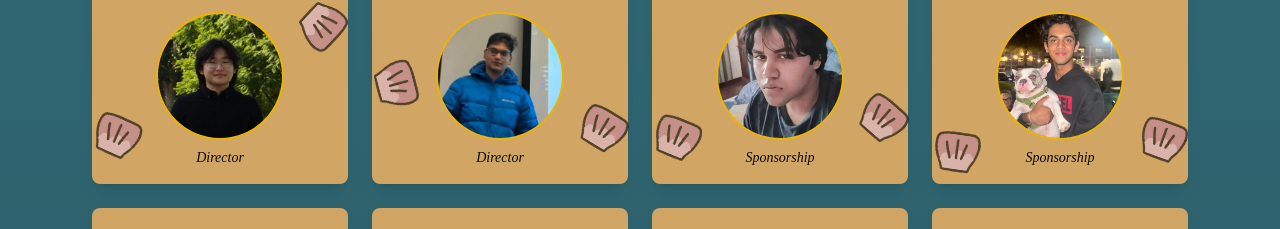
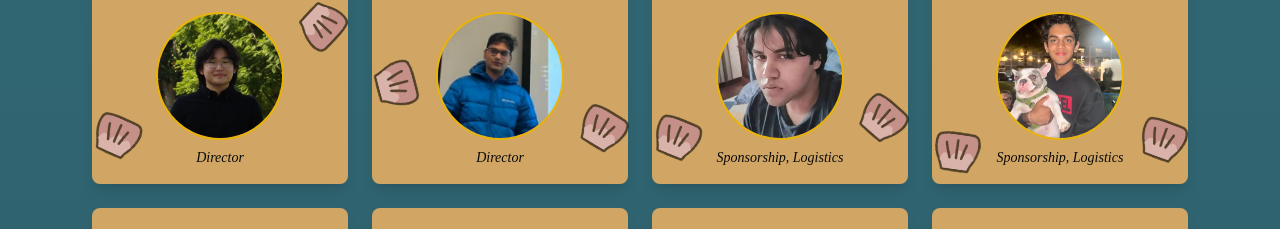
Before and after one commit to bryanmax9/beachhacks2025, a Next.js app: page / in a window 1280 px wide. Shown: the part 7646-7875 px from the top of the page. Built offline with nearby package versions, Linux system fonts and the light colour scheme; no server answers; a web font is replaced by a local one.

Commit message:
Update teams.tsx

```diff
--- a/src/app/(landing)/_components/teams.tsx
+++ b/src/app/(landing)/_components/teams.tsx
@@ -77,8 +77,8 @@ export default function TeamsComponent() {
           role="Director"
           image="/sroth.png"
         />
-        <TeamWidget name="Keshav Jindal" role="Sponsorship" image="/kesh.webp" />
-        <TeamWidget name="Krrish Kohli" role="Sponsorship" image="/krish.webp" />
+        <TeamWidget name="Keshav Jindal" role="Sponsorship, Logistics" image="/kesh.webp" />
+        <TeamWidget name="Krrish Kohli" role="Sponsorship, Logistics" image="/krish.webp" />
         <TeamWidget name="Kiet Nguyen" role="Sponsorship" image="/kiet.jpg" />
         <TeamWidget
           name="Tiago Borges"
```
